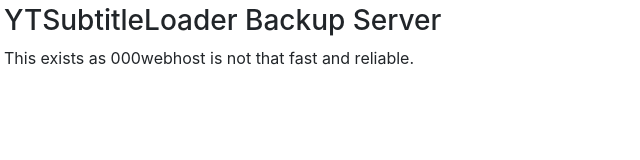
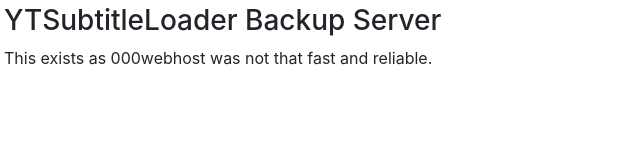
Before and after one commit to rhrhrhrhrhrh/rhrhrhrhrhrh.github.io, a plain HTML site: page index.html in a window 1280 px wide. Shown: the full height of the page, 6-646 px from the left. Drawn offline with nearby package versions, Linux system fonts and the light colour scheme.

Commit message:
Update index.html

```diff
--- a/index.html
+++ b/index.html
@@ -8,7 +8,7 @@
     <body style="margin-left: 10px; margin-right: 10px; margin-top: 4px; margin-bottom: 4px;">
         <span style="float: right;"><a href="https://ytsubtitleloader.tk/">Home</a></span>
         <h3>YTSubtitleLoader Backup Server</h3>
-        <p>This exists as 000webhost is not that fast and reliable.</p>
+        <p>This exists as 000webhost was not that fast and reliable.</p>
         <script src="https://code.jquery.com/jquery-3.5.1.slim.min.js" integrity="sha384-DfXdz2htPH0lsSSs5nCTpuj/zy4C+OGpamoFVy38MVBnE+IbbVYUew+OrCXaRkfj" crossorigin="anonymous"></script>
         <script src="https://cdn.jsdelivr.net/npm/popper.js@1.16.1/dist/umd/popper.min.js" integrity="sha384-9/reFTGAW83EW2RDu2S0VKaIzap3H66lZH81PoYlFhbGU+6BZp6G7niu735Sk7lN" crossorigin="anonymous"></script>
         <script src="https://stackpath.bootstrapcdn.com/bootstrap/4.5.2/js/bootstrap.min.js" integrity="sha384-B4gt1jrGC7Jh4AgTPSdUtOBvfO8shuf57BaghqFfPlYxofvL8/KUEfYiJOMMV+rV" crossorigin="anonymous"></script>
```
